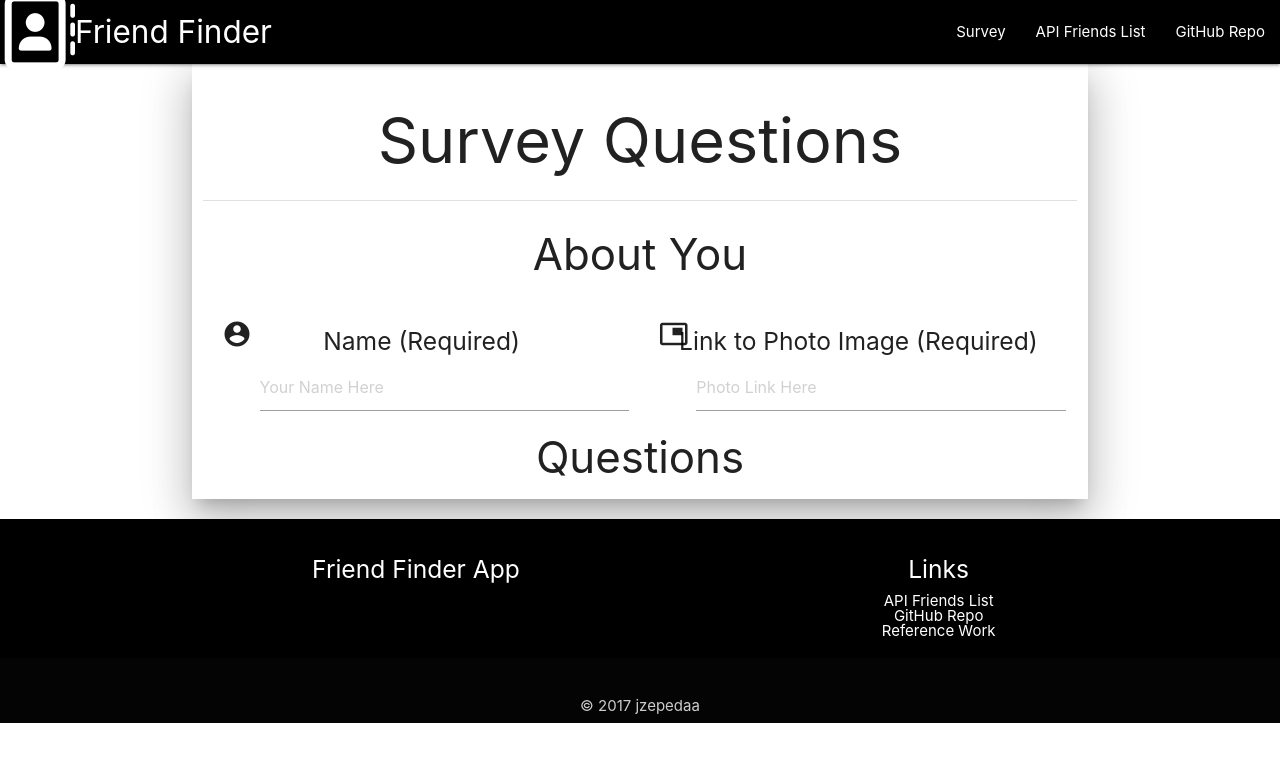
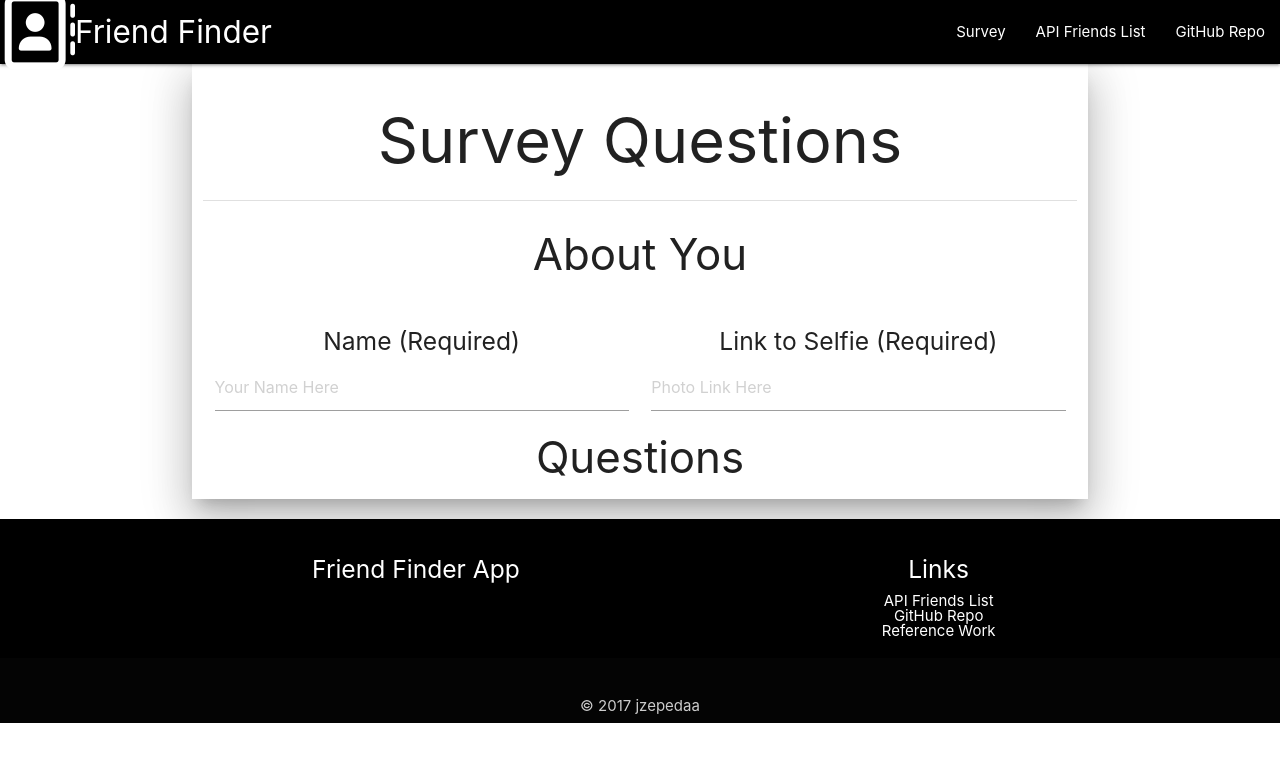
Before and after one commit to jzepedaa/friendFinder, a website: page app/public/survey.html in a window 1280 px wide. Drawn offline with nearby package versions, Linux system fonts and the light colour scheme.

Commit message:
added to survey file

```diff
--- a/app/public/survey.html
+++ b/app/public/survey.html
@@ -51,12 +51,10 @@
                         <h3>About You</h3>
                         <div class="input-field col s6">
                             <h5>Name (Required)</h5>
-                            <i class="material-icons prefix">account_circle</i>
                             <input type="text" class="validate" placeholder="Your Name Here" id="userName">
                         </div>
                         <div class="input-field col s6">
-                            <h5>Link to Photo Image (Required)</h5>
-                            <i class="material-icons prefix">picture_in_picture</i>
+                            <h5>Link to Selfie (Required)</h5>
                             <input type="text" class="validate" placeholder="Photo Link Here" id="userPhoto">
                         </div>
                         <h3>Questions</h3>
```
